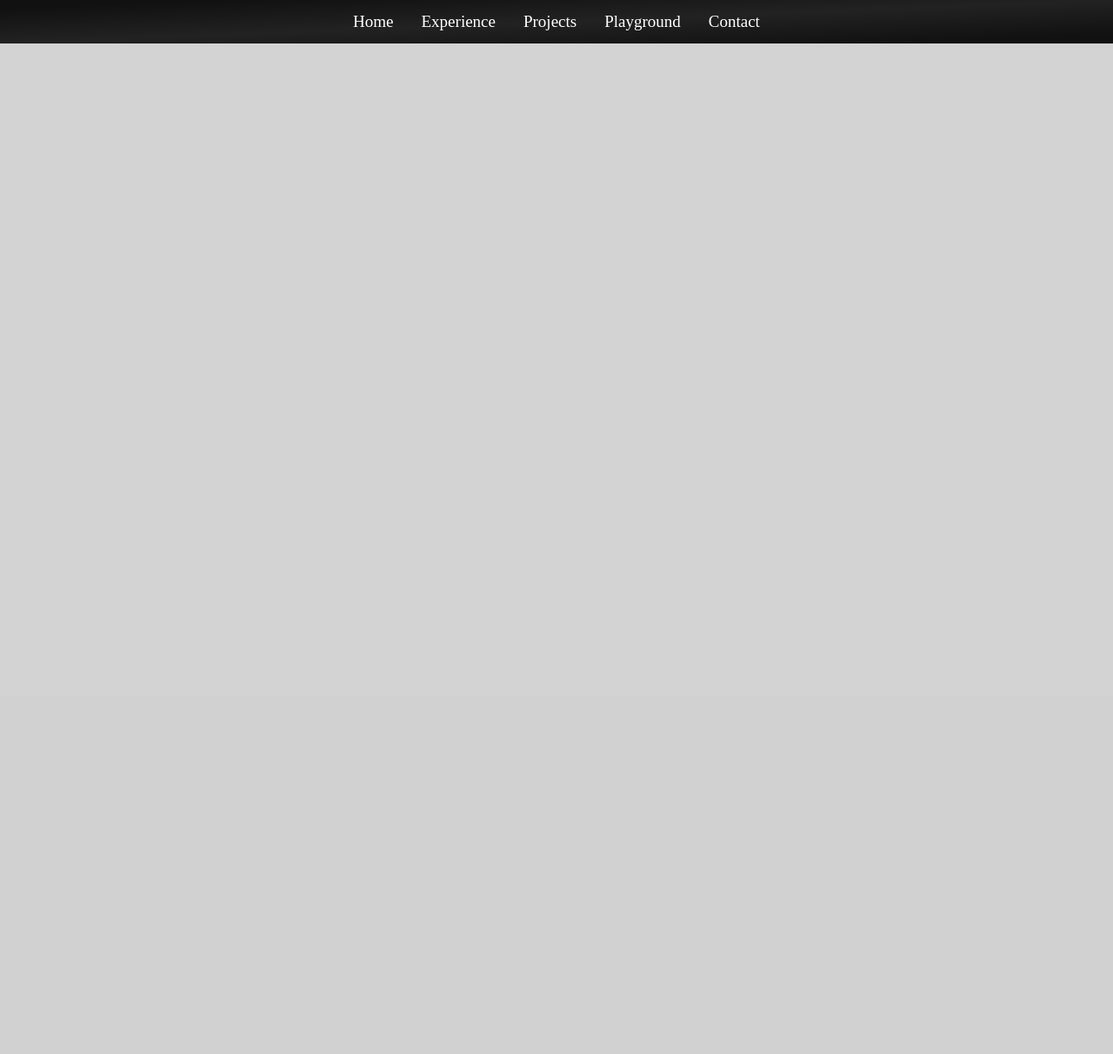
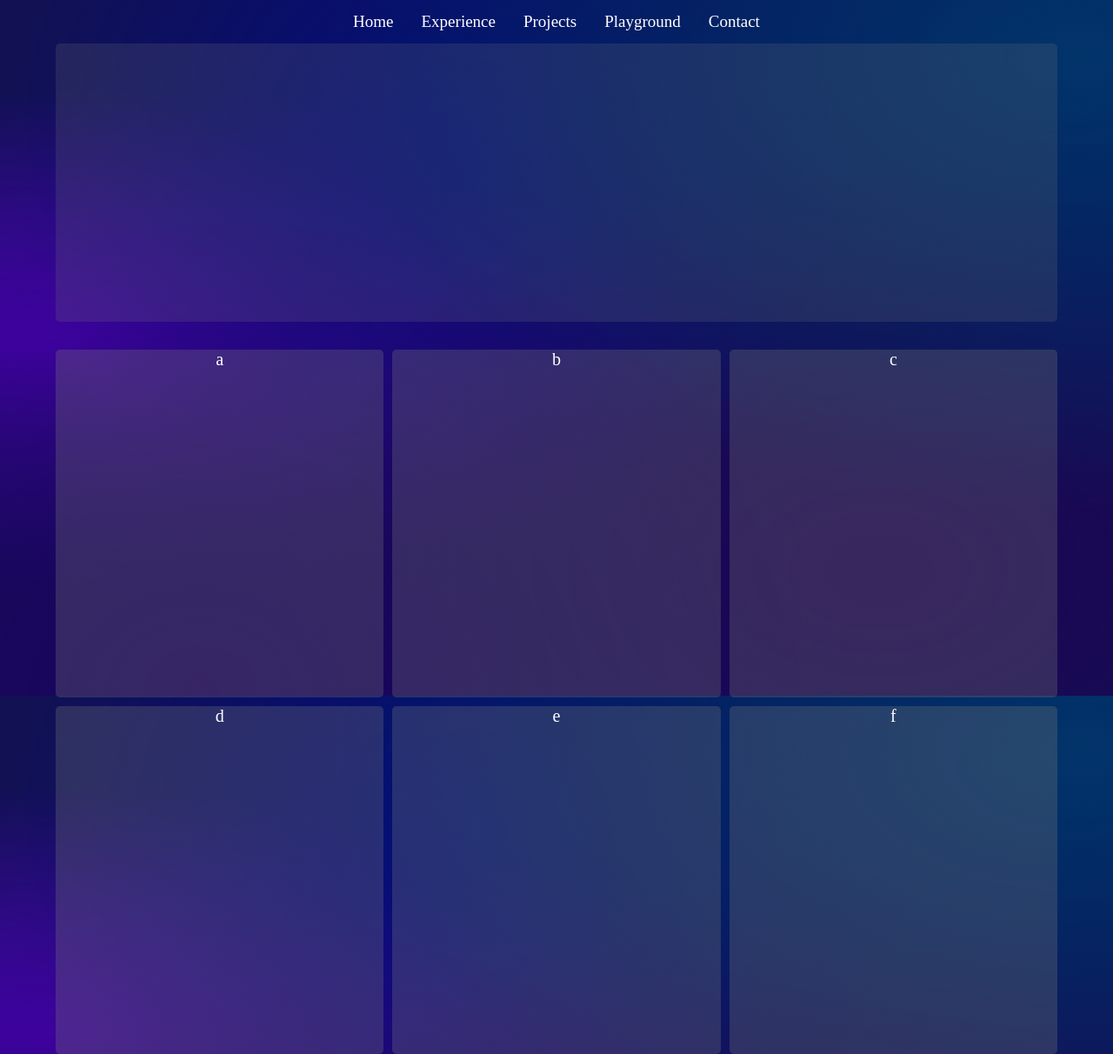
Before and after one commit to Meakinl2/Personal-Website, a Flask app: page /projects in a window 1280 px wide. Shown: the whole page at 87% size. Before the commit the page ends 50 px from the top, so only its background shows below. Run offline with Flask 3, Linux system fonts and the light colour scheme.

Commit message:
30/08/25

```diff
--- /dev/null
+++ b/static/css/generic.css
@@ -0,0 +1,31 @@
+* {
+    margin: 0;
+    padding: 0;
+    color: white;
+    font-size: 20px;
+}
+
+html, body {
+    min-height: 100dvh;
+    height: 100dvh;
+    width: 100dvw;
+}
+
+body {
+    overflow: auto;
+    background: #111154;
+    background-repeat: no-repeat;
+}
+
+div.page {
+    background: radial-gradient(at 18% 99%, rgb(27, 2, 95) 0px, transparent 50%) repeat scroll 0% 0%,
+            radial-gradient(at 97% 8%, rgb(2, 52, 106) 0px, transparent 50%) repeat scroll 0% 0%,
+            radial-gradient(at 79% 82%, rgb(29, 4, 83) 0px, transparent 50%) repeat scroll 0% 0%,
+            radial-gradient(at 96% 10%, rgb(1, 14, 89) 0px, transparent 50%) repeat scroll 0% 0%,
+            radial-gradient(at 42% 20%, rgb(2, 12, 124) 0px, transparent 50%) repeat scroll 0% 0%,
+            radial-gradient(at 4% 49%, rgb(72, 2, 177) 0px, transparent 50%) repeat scroll 0% 0%;
+
+    background-repeat: no-repeat;
+    background-attachment: fixed;
+
+}
--- a/static/css/homepage.css
+++ b/static/css/homepage.css
@@ -1,32 +1,3 @@
-/* General */
-
-* {
-    margin: 0;
-    padding: 0;
-    color: white;
-    font-size: 20px;
-}
-
-html, body {
-    min-height: 100dvh;
-    height: 100dvh;
-    width: 100dvw;
-}
-
-body {
-    overflow: auto;
-    background: lightgray;
-    background-repeat: no-repeat;
-}
-
-div.page {
-    background: lightgrey;
-    background-repeat: no-repeat;
-    background-attachment: fixed;
-}
-
-
-/* About Me */
 div#about-outside {
     display: flex;
     justify-content: center;
--- a/static/css/navbar.css
+++ b/static/css/navbar.css
@@ -2,7 +2,7 @@
 div#navbar {
     height:50px;
     text-align:center;
-    background:linear-gradient(to bottom right,#111 10%,#222 50%,#111 90%);
+    background: rgba(0,0,0,0);;
 }
 
 ul {
@@ -27,7 +27,7 @@ li a {
 }
 
 li a:hover {
-    background-color:#111;
+    background: rgba(0,0,0,0.2);
 }
 
 div#seperation {
--- a/static/css/projects.css
+++ b/static/css/projects.css
@@ -1,58 +1,42 @@
-/* Main Section for displaying Project */
-div#projects {
-    display:flex;
-    flex-direction:column;
-    align-content:center;
-    justify-content:center;
+div#center-outside {
+    display: flex;
+    justify-content: center;
+    text-align: center;
+    min-height: 95dvh;
 }
 
-/* Spotlight for one project with a summary of project details */
-div.project-display {
-    display:inherit;
-    width:80%;
-    margin-left:10%;
-    margin-right:10%;
-    margin-top:1%;
-    margin-bottom:1%;
-    min-height:100px;
-    border:solid 2px;
+div#center-inside {
+    display: flex;
+    flex-direction: column;
+    align-content: center;
+    text-align: center;
+    border: black solid 5px;
 }
 
-div.project-spotlight-img {
+div#projects-introduction {
+    width: 90dvw;
+    height: 40dvh;
+    border-radius: 5px;
+    background: rgba(120,120,120,0.2);
+    margin-bottom: 4dvh;
 
 }
 
-div.project-spotlight-summary {
+div#projects-board {
+    display: grid;
+    grid-template-columns: repeat(3, 1fr);
+    gap: 10px;
+    border:black;
 
 }
 
 
-
-/* Specific Project Spotlights */
-
-div.project-display#project1 {
-    border-color:aqua;
+div.project-container {
+    height: 400px;
+    border-radius: 5px;
+    background: rgba(120,120,120,0.3)
 }
 
-div.project-display#project2 {
-    border-color:violet;
-}
-
-div.project-display#project3 {
-    border-color:rebeccapurple;
-}
-
-
-/* Specific Minimised Projects */
-
-div.project-mini#project1 {
+div.project_image {
 
 }
-
-div.project-mini#project2 {
-
-}
-
-div.project-mini#project3 {
-
-}
--- a/templates/experience.html
+++ b/templates/experience.html
@@ -3,7 +3,8 @@
 
     <head>
         <title> Experience </title>
-        <link rel="stylesheet" href="{{url_for('static',filename='css/homepage.css')}}">
+        <link rel="stylesheet" href="{{url_for('static',filename='css/generic.css')}}">
+        <link rel="stylesheet" href="{{url_for('static',filename='css/experience.css')}}">
     </head>
 
     <body>
@@ -13,6 +14,7 @@
                 {% include "navbar.html" %}
             </div>
 
+        </div>
 
     </body>
 
--- a/templates/homepage.html
+++ b/templates/homepage.html
@@ -3,6 +3,7 @@
 
     <head>
         <title> Homepage </title>
+        <link rel="stylesheet" href="{{url_for('static',filename='css/generic.css')}}">
         <link rel="stylesheet" href="{{url_for('static',filename='css/homepage.css')}}">
 
     </head>
--- a/templates/projects.html
+++ b/templates/projects.html
@@ -3,7 +3,8 @@
 
     <head>
         <title> Projects </title>
-        <link rel="stylesheet" href="{{url_for('static',filename='css/homepage.css')}}">
+        <link rel="stylesheet" href="{{url_for('static',filename='css/generic.css')}}">
+        <link rel="stylesheet" href="{{url_for('static',filename='css/projects.css')}}">
     </head>
 
     <body>
@@ -13,6 +14,47 @@
                 {% include "navbar.html" %}
             </div>
 
+            <div id="center-outside">
+
+                <div id="centre-inside">
+
+                    <div id="projects-introduction">
+
+                    </div>
+
+                    <div id="projects-board">
+
+                        <div class="project-container">
+                            a
+                        </div>
+
+                        <div class="project-container">
+                            b
+                        </div>
+
+                        <div class="project-container">
+                            c
+                        </div>
+
+                        <div class="project-container">
+                            d
+                        </div>
+
+                        <div class="project-container">
+                            e
+                        </div>
+
+                        <div class="project-container">
+                            f
+                        </div>
+
+                    </div>
+
+                </div>
+
+            </div>
+
+        </div>
 
     </body>
 
```
Also changed, not shown: static/css/contact.css (+29 -31 lines), static/css/experience.css (added, +15 -0 lines), templates/contact.html (+6 -3 lines).
